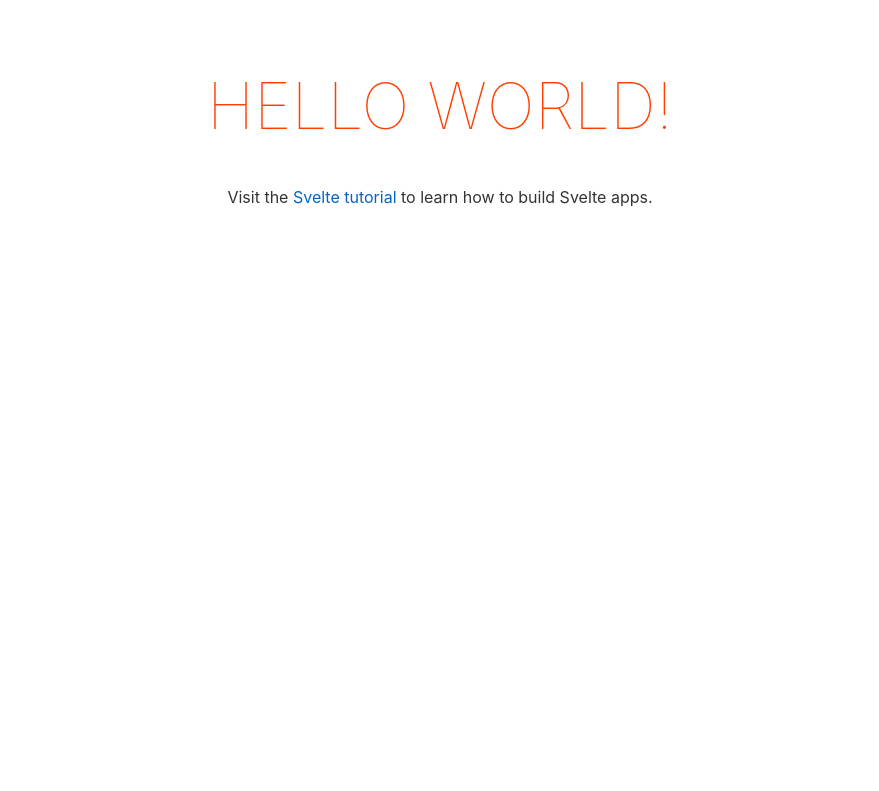
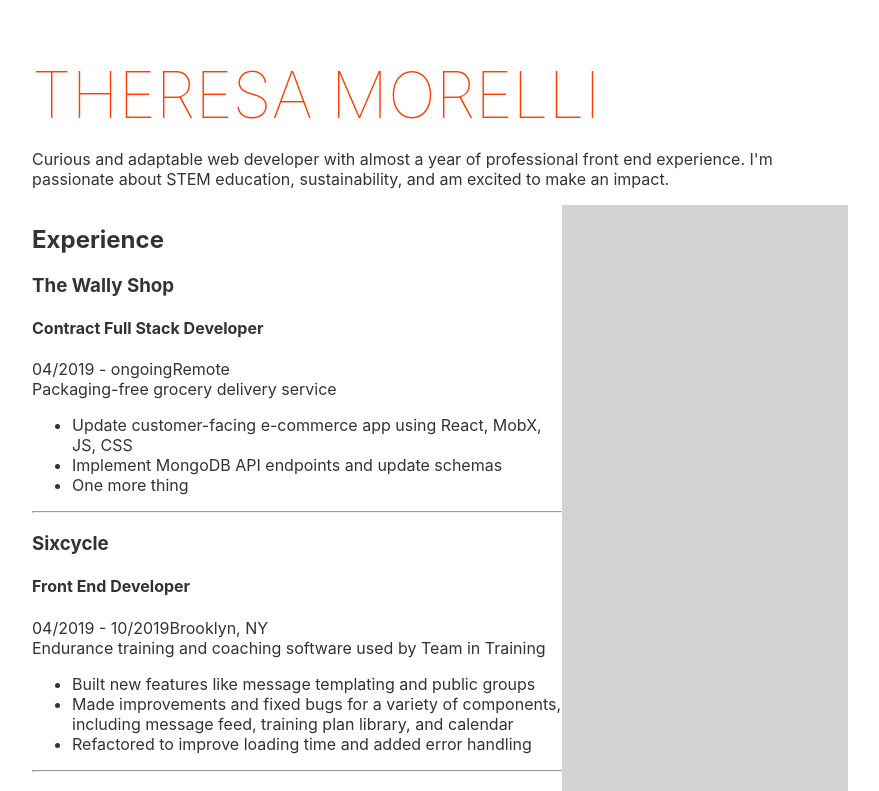
Before and after one commit to theresagonz/svelte-resume, a Svelte app: page / in a window 1280 px wide. Shown: the top 791 px of the page, without its empty margins (200-1079 px from the left). Built offline with nearby package versions, Linux system fonts and the light colour scheme.

Commit message:
Add basic info and structure

```diff
--- a/src/App.svelte
+++ b/src/App.svelte
@@ -1,25 +1,30 @@
 <script>
 	export let name;
+	name = 'Theresa Morelli'
+	// $: console.log('name', name);
+	import Header from './components/structural/Header.svelte';
+	import Body from './components/structural/Body.svelte';
 </script>
 
 <main>
-	<h1>Hello {name}!</h1>
-	<p>Visit the <a href="https://svelte.dev/tutorial">Svelte tutorial</a> to learn how to build Svelte apps.</p>
+	<Header name={name}/>
+	<Body/>
 </main>
 
 <style>
 	main {
-		text-align: center;
-		padding: 1em;
-		max-width: 240px;
+		width: 8.5in;
+		height: 11in;
+		padding: 3em 4em;
 		margin: 0 auto;
 	}
 
-	h1 {
+	:global(h1) {
 		color: #ff3e00;
 		text-transform: uppercase;
 		font-size: 4em;
 		font-weight: 100;
+		margin: 0;
 	}
 
 	@media (min-width: 640px) {
--- /dev/null
+++ b/src/components/shared/ExperienceItem.svelte
@@ -0,0 +1,27 @@
+<!-- Use for job or education -->
+<script>
+  export let employer;
+  export let title;
+  export let dates;
+  export let location;
+  export let description;
+  export let responsibilities;
+</script>
+
+<style></style>
+
+<div class="experience-container">
+  <h3>{employer}</h3>
+  <h4>{title}</h4>
+  <div><span>{dates}</span><span>{location}</span></div>
+  {#if description}
+    <div>{description}</div>
+  {/if}
+  <ul>
+    {#if responsibilities}
+      {#each responsibilities as resp}
+      <li>{resp}</li>
+      {/each}
+    {/if}
+  </ul>
+</div>
--- /dev/null
+++ b/src/components/shared/Section.svelte
@@ -0,0 +1,48 @@
+<script>
+  import ExperienceItem from './ExperienceItem.svelte';
+
+  export let label;
+
+  const jobs = [
+    {
+      employer: 'The Wally Shop',
+      title: 'Contract Full Stack Developer',
+      dates: '04/2019 - ongoing',
+      location: 'Remote',
+      description: 'Packaging-free grocery delivery service',
+      responsibilities: [
+        'Update customer-facing e-commerce app using React, MobX, JS, CSS',
+        'Implement MongoDB API endpoints and update schemas',
+        'One more thing',
+      ],
+    },
+    {
+      employer: 'Sixcycle',
+      title: 'Front End Developer',
+      dates: '04/2019 - 10/2019',
+      location: 'Brooklyn, NY',
+      description: 'Endurance training and coaching software used by Team in Training',
+      responsibilities: [
+        'Built new features like message templating and public groups',
+        'Made improvements and fixed bugs for a variety of components, including message feed, training plan library, and calendar',
+        'Refactored to improve loading time and added error handling',
+      ],
+    },
+    { employer: 'Denver Public Schools', title: 'Math Fellow, Americorps', dates: '08/2017 - 06/2018', location: 'Brooklyn, NY' },
+  ];
+
+</script>
+
+<style>
+  h2 {
+    text-transform: capitalize;
+  }
+</style>
+
+<div class="section">
+  <h2>{label}</h2>
+  {#each jobs as { employer, title, dates, location, description, responsibilities }}
+    <ExperienceItem {employer} {title} {dates} {location} {description} {responsibilities} />
+    <hr/>
+  {/each}
+</div>
--- /dev/null
+++ b/src/components/structural/Body.svelte
@@ -0,0 +1,15 @@
+<script>
+  import LeftColumn from './LeftColumn.svelte';
+	import RightColumn from './RightColumn.svelte';
+</script>
+
+<style>
+  div {
+    display: flex;
+  }
+</style>
+
+<div>
+  <LeftColumn/>
+	<RightColumn/>
+</div>
--- /dev/null
+++ b/src/components/structural/Header.svelte
@@ -0,0 +1,13 @@
+<script>
+  export let name;
+
+  const summary = 'Curious and adaptable web developer with almost a year of professional front end experience. I\'m passionate about STEM education, sustainability, and am excited to make an impact.';
+</script>
+
+<style>
+
+</style>
+
+
+<h1>{name}</h1>
+<p>{summary}</p>
--- /dev/null
+++ b/src/components/structural/LeftColumn.svelte
@@ -0,0 +1,15 @@
+<script>
+  import Section from '../shared/Section.svelte';
+  let label = 'Experience';
+
+</script>
+
+<style>
+  #left-column {
+    width: 65%;
+  }
+</style>
+
+<div id="left-column">
+  <Section label="experience" />
+</div>
--- /dev/null
+++ b/src/components/structural/RightColumn.svelte
@@ -0,0 +1,8 @@
+<style>
+  #right-column {
+    width: 35%;
+    background-color: lightgrey;
+  }
+</style>
+
+<div id="right-column"></div>
--- a/src/main.js
+++ b/src/main.js
@@ -3,7 +3,7 @@ import App from './App.svelte';
 const app = new App({
 	target: document.body,
 	props: {
-		name: 'world'
+		name: 'Bert'
 	}
 });
 
```
